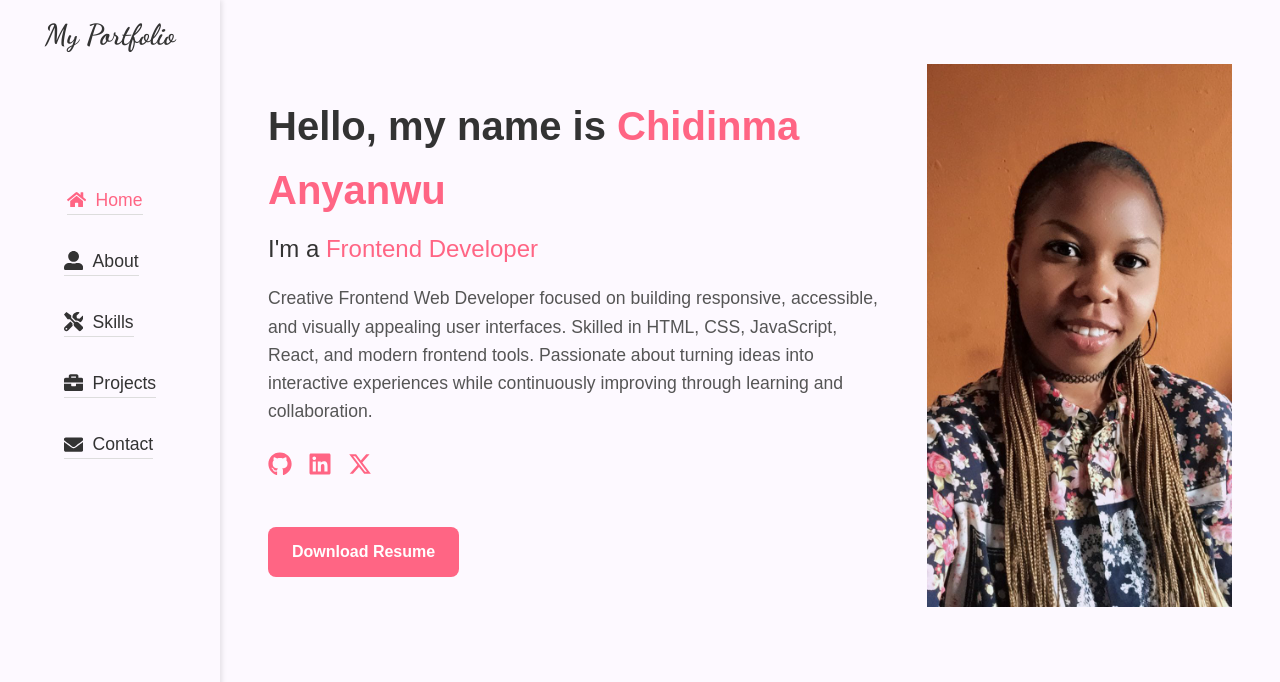
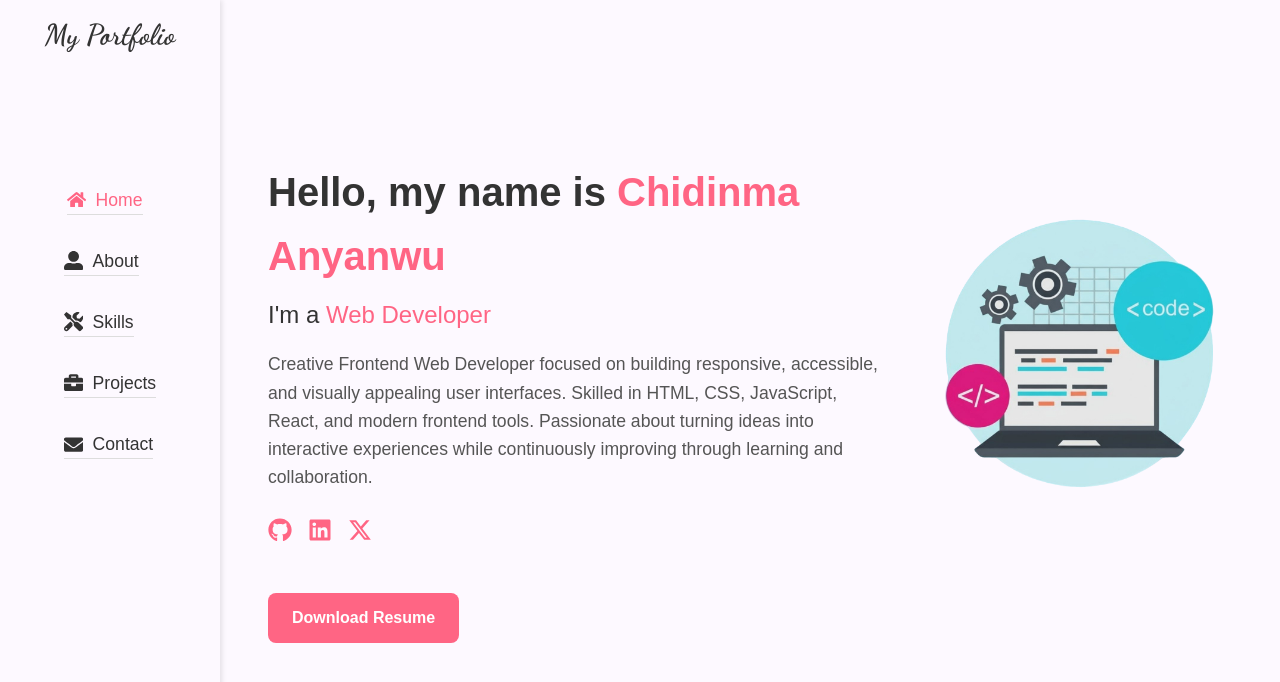
Before and after one commit to Dinma-Faith/my-portfolio-react, a React (Vite) app: page /home in a window 1280 px wide. Shown: the top 682 px of the page. Built offline with nearby package versions, Linux system fonts and the light colour scheme.

Commit message:
Change hero image

```diff
--- a/src/pages/home.jsx
+++ b/src/pages/home.jsx
@@ -1,5 +1,5 @@
 import styles from "../styles/home.module.css";
-import heroImage from "../assets/images/hero.png";
+import codingHero from "../assets/images/coding_hero.png";
 import { FaXTwitter } from "react-icons/fa6";
 import { FaLinkedin, FaGithub } from "react-icons/fa";
 import Button from "../components/button";
@@ -10,15 +10,20 @@ const Home = () => {
       <div className={styles.container}>
         {/* Hero Image */}
         <div className={styles.heroImage}>
-          <img src={heroImage} alt="Hero placeholder" />
+          <img
+            src={codingHero}
+            alt="Coding illustration"
+            className="responsiveImage"
+          />
         </div>
+
         {/* Hero Text */}
         <div className={styles.heroText}>
           <h1>
             Hello, my name is <span>Chidinma Anyanwu</span>
           </h1>
           <h2>
-            I'm a <span>Frontend Developer</span>
+            I'm a <span>Web Developer</span>
           </h2>
           <p>
             Creative Frontend Web Developer focused on building responsive,
@@ -33,13 +38,15 @@ const Home = () => {
             <a
               href="https://github.com/Dinma-Faith"
               target="_blank"
-              rel="noreferrer">
+              rel="noreferrer"
+            >
               <FaGithub />
             </a>
             <a
               href="https://www.linkedin.com/in/chidinma-faith/"
               target="_blank"
-              rel="noreferrer">
+              rel="noreferrer"
+            >
               <FaLinkedin />
             </a>
             <a href="https://twitter.com" target="_blank" rel="noreferrer">
@@ -47,9 +54,9 @@ const Home = () => {
             </a>
           </div>
 
-            <Button href="/resume.pdf" download>
-              Download Resume
-            </Button>
+          <Button href="/resume.pdf" download>
+            Download Resume
+          </Button>
         </div>
       </div>
     </section>
--- a/src/styles/home.module.css
+++ b/src/styles/home.module.css
@@ -9,14 +9,6 @@
   gap: 2rem;
   max-width: 1100px;
   width: 100%;
-}
-
-/* Hero Image */
-.heroImage img {
-  width: 100%;
-  height: auto;
-  object-fit: cover;
-  margin: 0 auto;
 }
 
 /* Hero Text */
@@ -46,7 +38,7 @@
 /* Social Links */
 .socialLinks {
   display: flex;
-  justify-content: center;
+  justify-content: flex-start;
   gap: 1rem;
   margin-bottom: 1.5rem;
 }
@@ -86,6 +78,7 @@
 
   .heroText {
     flex: 2;
+    margin-top: 6rem;
   }
 
   .heroText h1 {
```
